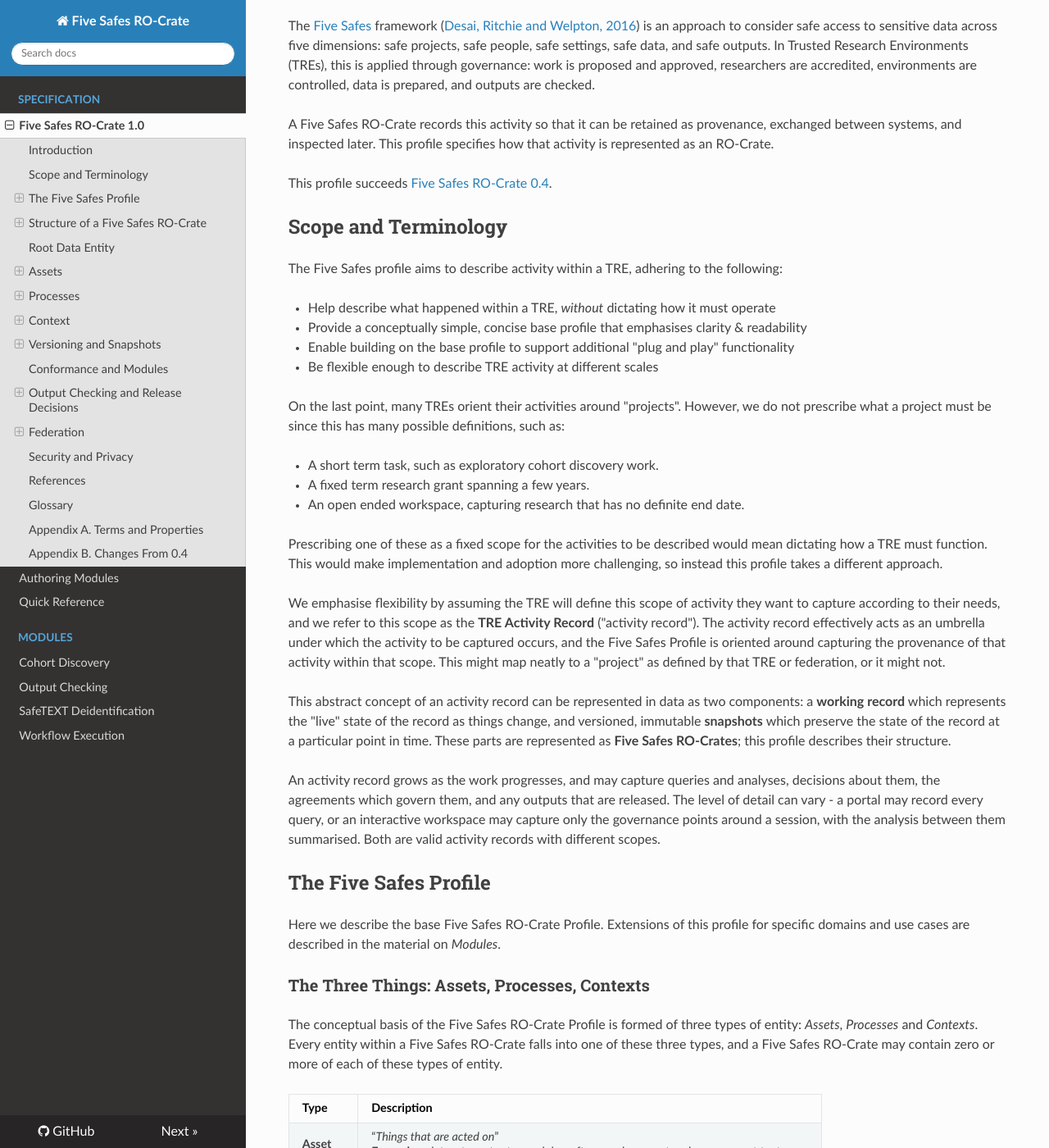
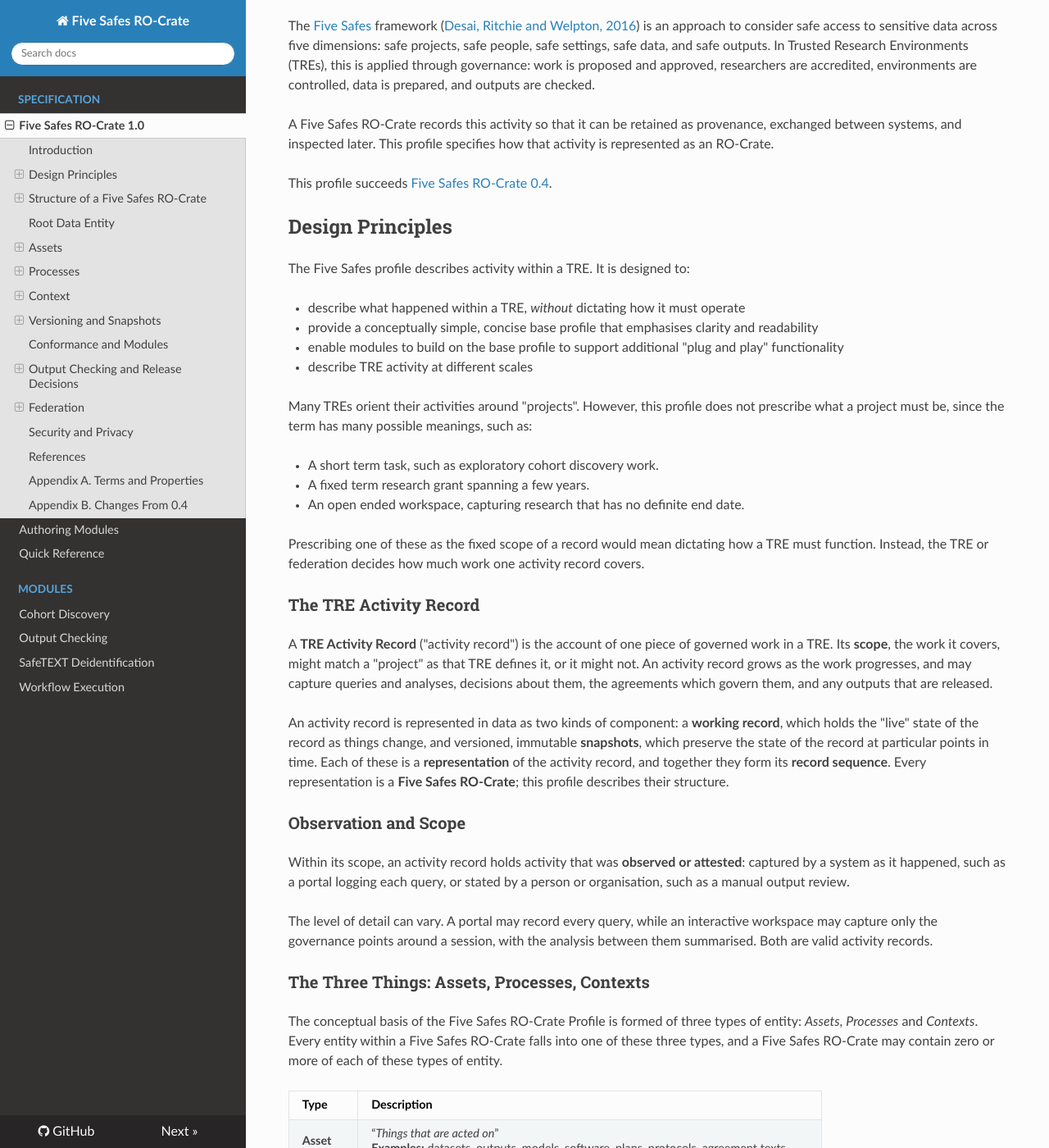
Before and after one commit to eScienceLab/Five-Safes-RO-Crate, an MkDocs documentation site: the page built from docs/five-safes-profile.md, in a window 1280 px wide and 1400 px high, scrolled down 874 px. Shown: the whole window at 82% size. Built offline with MkDocs 1.6.1, drawn with Linux system fonts in a browser that asks for light colours; nearby versions of some CDN libraries; some of the changed text lies outside the part shown.

Commit message:
docs: tidy conceptual framework rewrite

```diff
--- a/docs/five-safes-profile.md
+++ b/docs/five-safes-profile.md
@@ -31,32 +31,34 @@ A Five Safes RO-Crate records this activity so that it can be retained as proven
 
 This profile succeeds [Five Safes RO-Crate 0.4](https://w3id.org/5s-crate/0.4).
 
-## Scope and Terminology
+## Design Principles
 
-The Five Safes profile aims to describe activity within a TRE, adhering to the following:
+The Five Safes profile describes activity within a TRE. It is designed to:
 
-- Help describe what happened within a TRE, *without* dictating how it must operate
-- Provide a conceptually simple, concise base profile that emphasises clarity & readability
-- Enable building on the base profile to support additional "plug and play" functionality
-- Be flexible enough to describe TRE activity at different scales
+- describe what happened within a TRE, *without* dictating how it must operate
+- provide a conceptually simple, concise base profile that emphasises clarity and readability
+- enable modules to build on the base profile to support additional "plug and play" functionality
+- describe TRE activity at different scales
 
-On the last point, many TREs orient their activities around "projects". However, we do not prescribe what a project must be since this has many possible definitions, such as:
+Many TREs orient their activities around "projects". However, this profile does not prescribe what a project must be, since the term has many possible meanings, such as:
 
 - A short term task, such as exploratory cohort discovery work.
 - A fixed term research grant spanning a few years.
 - An open ended workspace, capturing research that has no definite end date.
 
-Prescribing one of these as a fixed scope for the activities to be described would mean dictating how a TRE must function. This would make implementation and adoption more challenging, so instead this profile takes a different approach.
+Prescribing one of these as the fixed scope of a record would mean dictating how a TRE must function. Instead, the TRE or federation decides how much work one activity record covers.
 
-We emphasise flexibility by assuming the TRE will define this scope of activity they want to capture according to their needs, and we refer to this scope as the **TRE Activity Record** ("activity record"). The activity record effectively acts as an umbrella under which the activity to be captured occurs, and the Five Safes Profile is oriented around capturing the provenance of that activity within that scope. This might map neatly to a "project" as defined by that TRE or federation, or it might not.
+### The TRE Activity Record
 
-This abstract concept of an activity record can be represented in data as two components: a **working record** which represents the "live" state of the record as things change, and versioned, immutable **snapshots** which preserve the state of the record at a particular point in time. These parts are represented as **Five Safes RO-Crates**; this profile describes their structure.
+A **TRE Activity Record** ("activity record") is the account of one piece of governed work in a TRE. Its **scope**, the work it covers, might match a "project" as that TRE defines it, or it might not. An activity record grows as the work progresses, and may capture queries and analyses, decisions about them, the agreements which govern them, and any outputs that are released.
 
-An activity record grows as the work progresses, and may capture queries and analyses, decisions about them, the agreements which govern them, and any outputs that are released. The level of detail can vary - a portal may record every query, or an interactive workspace may capture only the governance points around a session, with the analysis between them summarised. Both are valid activity records with different scopes.
+An activity record is represented in data as two kinds of component: a **working record**, which holds the "live" state of the record as things change, and versioned, immutable **snapshots**, which preserve the state of the record at particular points in time. Each of these is a **representation** of the activity record, and together they form its **record sequence**. Every representation is a **Five Safes RO-Crate**; this profile describes their structure.
 
-## The Five Safes Profile
+### Observation and Scope
 
-Here we describe the base Five Safes RO-Crate Profile. Extensions of this profile for specific domains and use cases are described in the material on *Modules*.
+Within its scope, an activity record holds activity that was **observed or attested**: captured by a system as it happened, such as a portal logging each query, or stated by a person or organisation, such as a manual output review.
+
+The level of detail can vary. A portal may record every query, while an interactive workspace may capture only the governance points around a session, with the analysis between them summarised. Both are valid activity records.
 
 ### The Three Things: Assets, Processes, Contexts
 
@@ -76,7 +78,7 @@ Note that this means there may be several entities corresponding to instances of
 Some examples of these entity types occurring in practice are:
 
 - A request for access exists as a *process* that occurred, even if it was declined and work did not proceed.
-- Contexts can be the subjects of processes. For example, accrediting a researcher is a *process* where the person (researcher) is the context it is applied to.
+- Contexts can be the subjects of processes. For example, accrediting a researcher is a *process*, and the researcher is a *context*.
 
 ### Core and Modules
 
@@ -773,7 +775,7 @@ A producer MUST NOT infer a missing endpoint, and `dct:valid` MUST be omitted wh
 
 An activity record exists as a working record that changes, and as snapshots that do not.
 
-The working record keeps one identity throughout its life, meaning "this piece of work"; each snapshot has its own identity, meaning "this piece of work, exactly as it stood at this point". A snapshot carries a version number and, after the first, a link to its predecessor; the working record carries neither. Together, the working record and snapshots form a record sequence; each is a **representation** of the activity record.
+The working record keeps one identity throughout its life, meaning "this piece of work"; each snapshot has its own identity, meaning "this piece of work, exactly as it stood at this point". A snapshot carries a version number and, after the first, a link to its predecessor; the working record carries neither.
 
 This profile does not prescribe when you should take a snapshot. However, submitting, exchanging, and closing an activity record are reasonable choices.
 
@@ -1290,8 +1292,6 @@ flowchart TB
 - Wittner, R. et al. (2021). _EOSC-Life Common Provenance Model._ Zenodo. <https://zenodo.org/records/4705074>
 - Wittner, R. et al. (2022). _Lightweight Distributed Provenance Model for Complex Real-world Environments._ Scientific Data 9, 503. <https://doi.org/10.1038/s41597-022-01537-6>
 
-## Glossary
-
 ## Appendix A. Terms and Properties
 
 Every term and property used by this profile that is not plain schema.org, with its source vocabulary and definition.
```
